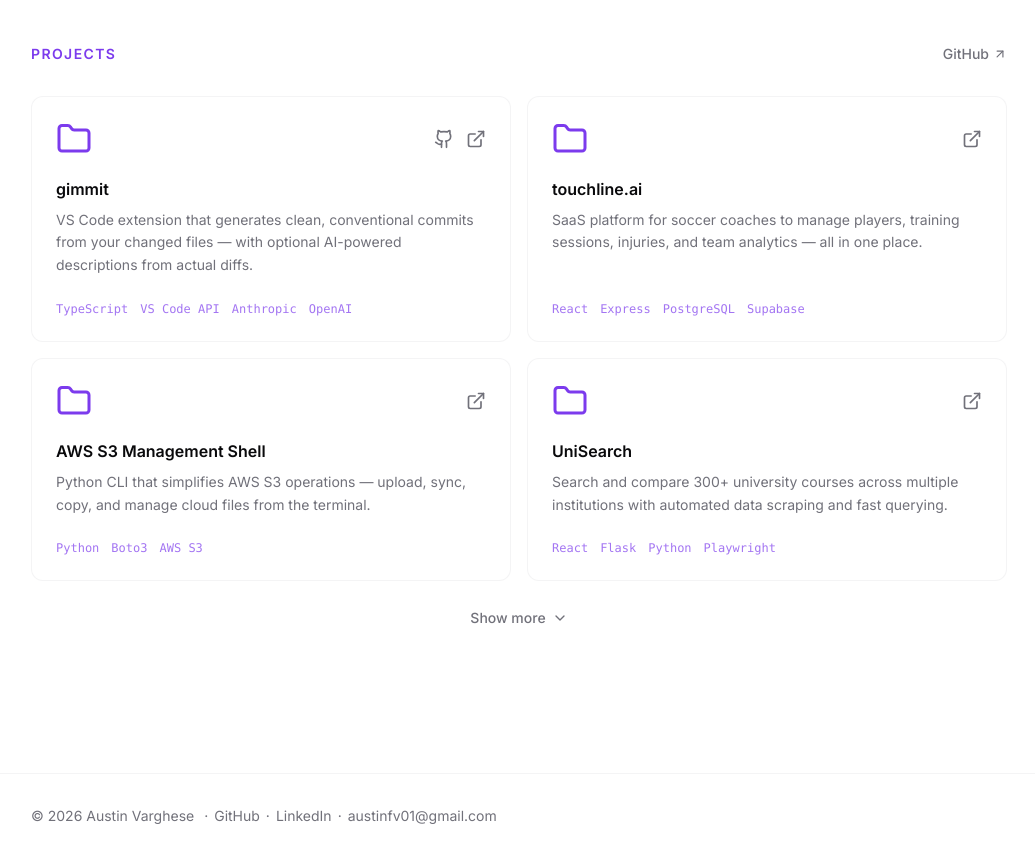
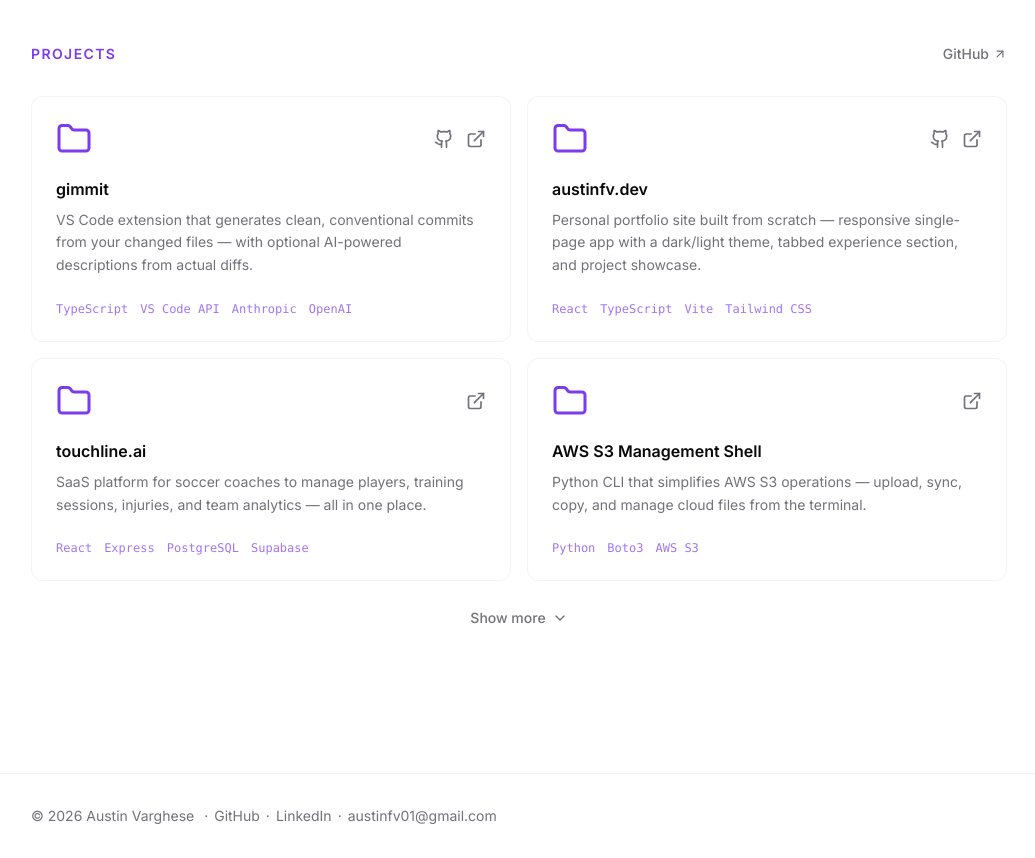
Before and after one commit to Austin-FV/austinfv-v0, a React (Vite) app: page / in a window 1280 px wide. Shown: the part 1660-2518 px from the top of the page, without its empty margins (121-1156 px from the left). Built offline with nearby package versions, Linux system fonts and the light colour scheme.

Commit message:
feat: Add austinfv.dev portfolio project

```diff
--- a/src/data/projects.ts
+++ b/src/data/projects.ts
@@ -12,6 +12,14 @@ export const projects: Project[] = [
     liveUrl:
       "https://marketplace.visualstudio.com/items?itemName=austinfv.gimmit",
     technologies: ["TypeScript", "VS Code API", "Anthropic", "OpenAI"],
+  },
+  {
+    name: "austinfv.dev",
+    description:
+      "Personal portfolio site built from scratch — responsive single-page app with a dark/light theme, tabbed experience section, and project showcase.",
+    githubUrl: "https://github.com/Austin-FV/austinfv-v0",
+    liveUrl: "https://austinfv.dev",
+    technologies: ["React", "TypeScript", "Vite", "Tailwind CSS"],
   },
   {
     name: "touchline.ai",
```
